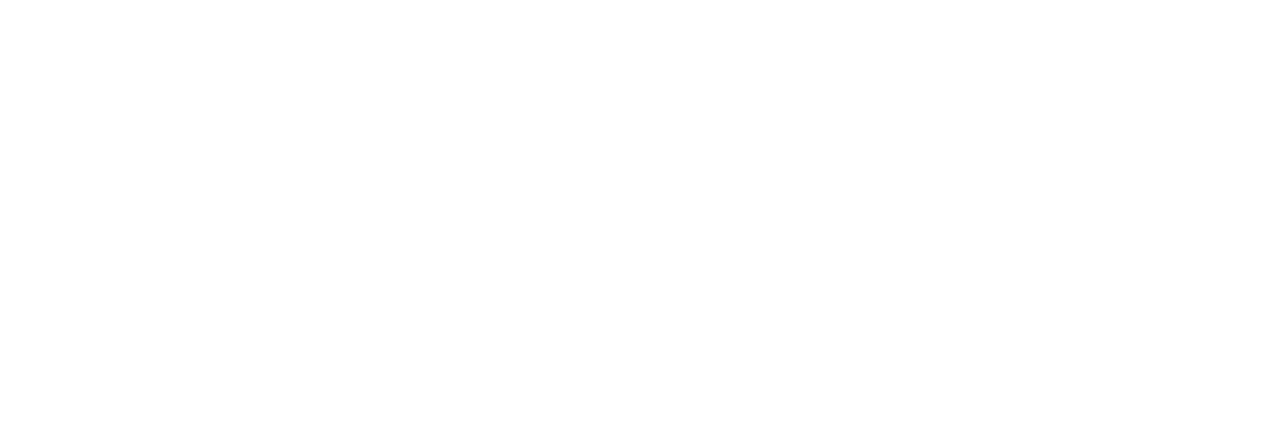
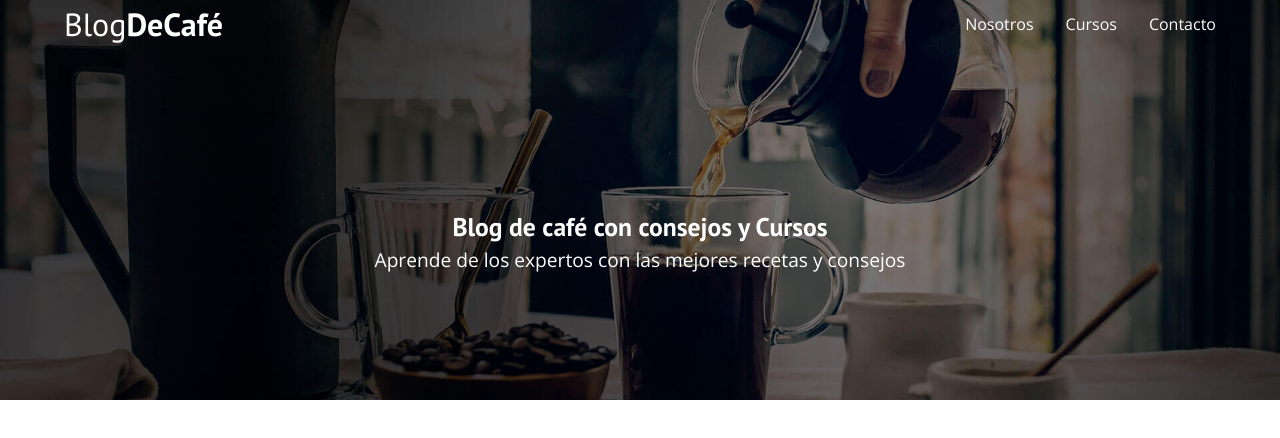
Before and after one commit to 21IRM21/Blog-Cafe, a plain HTML site: page index.html in a window 1280 px wide. Drawn offline with nearby package versions, Linux system fonts and the light colour scheme.

Commit message:
Header  y nav egacion superior

```diff
--- a/css/style.css
+++ b/css/style.css
@@ -6,17 +6,23 @@
     --blanco: #ffffff;
     --negro: #000000;
 }
+
 html {
     box-sizing: border-box;
-    font-size: 62,5; /* 1rem = 10px*/
+    font-size: 62, 5;
+    /* 1rem = 10px*/
 }
-*,*:before,*:after{
+
+*,
+*:before,
+*:after {
     box-sizing: inherit;
 }
+
 body {
     font-family: var(--fuenteParrafo);
-    font-size: 1.6rem;
-    line-height: 2; /*interlineado entre párrafos*/
+    font-size: 1.2rem;
+    line-height: 1.5;
 }
 
 /** Globales **/
@@ -25,24 +31,34 @@ body {
     width: 90%;
     margin: 0 auto;
 }
+
 a {
     text-decoration: none;
 }
-h1,h2,h3,h4 {
+
+h1,
+h2,
+h3,
+h4 {
     font-family: var(--fuenteHeadinng);
 }
+
 h1 {
-    font-size: 4.8rem;
+    font-size: 2.0rem;
 }
+
 h2 {
-    font-size: 4rem;
+    font-size: 1.6rem;
 }
+
 h3 {
-    font-size: 3.2rem;
+    font-size: 1.2rem;
 }
+
 h4 {
-    font-size: 2.8rem;
+    font-size: 1rem;
 }
+
 img {
     max-width: 100%;
 }
@@ -51,9 +67,70 @@ img {
 .no-margin {
     margin: 0;
 }
+
 .no-padding {
     padding: 0;
 }
+
 .centrar-texto {
     text-align: center;
 }
+
+/**HEADER**/
+.header {
+    background-image: url(../img/banner.jpg);
+    height: 25rem;
+    background-size: cover;
+    background-repeat: no-repeat;
+    background-position: center center;
+    /*lo centra tanto en horizontal como en vertical cuando disminuimos el tamaño de a pantalla*/
+}
+
+.header__texto {
+    text-align: center;
+    color: var(--blanco);
+    margin-top: 2.5rem;
+}
+
+@media (min-width: 768px) {
+    .header__texto {
+        margin-top: 10rem;
+    }
+
+}
+
+@media (min-width: 768px) {
+    .barra {
+        display: flex;
+        justify-content: space-between;
+        /*alinear horizontalmente*/
+        align-items: center;
+        /*alinear verticalmente*/
+    }
+}
+
+.logo {
+    color: var(--blanco);
+}
+
+.logo__nombre {
+    font-weight: 400;
+}
+
+.logo__bold {
+    font-weight: 700;
+}
+
+@media (min-width: 768px) {
+    .navegacion {
+        display: flex;
+        gap: 2rem;
+    }
+}
+
+.navegacion__enlace {
+    display: block;
+    text-align: center;
+    font-size: 1rem;
+    color: var(--blanco);
+}
--- a/index.html
+++ b/index.html
@@ -14,6 +14,28 @@
 </head>
 
 <body>
+    <header class="header">
+        <div class="contenedor">
+            <div class="barra">
+                <a class="logo" href="index.html">
+                    <h1 class="logo__nombre no-margin centrar-texto">Blog<span class="logo__bold">DeCafé</span></h1>
+                </a>
+
+            <nav class="navegacion">
+                <a href="nosotros.html" class="navegacion__enlace">Nosotros</a>
+                <a href="cursos.html" class="navegacion__enlace">Cursos</a>
+                <a href="contacto.html" class="navegacion__enlace">Contacto</a>
+            </nav>
+
+            </div>
+        </div>
+
+        <div class="header__texto">
+            <h2 class="no-margin">Blog de café con consejos y Cursos</h2>
+            <p class="no-margin">Aprende de los expertos con las mejores recetas y consejos</p>
+        </div>
+
+    </header>
 
 </body>
 
```
